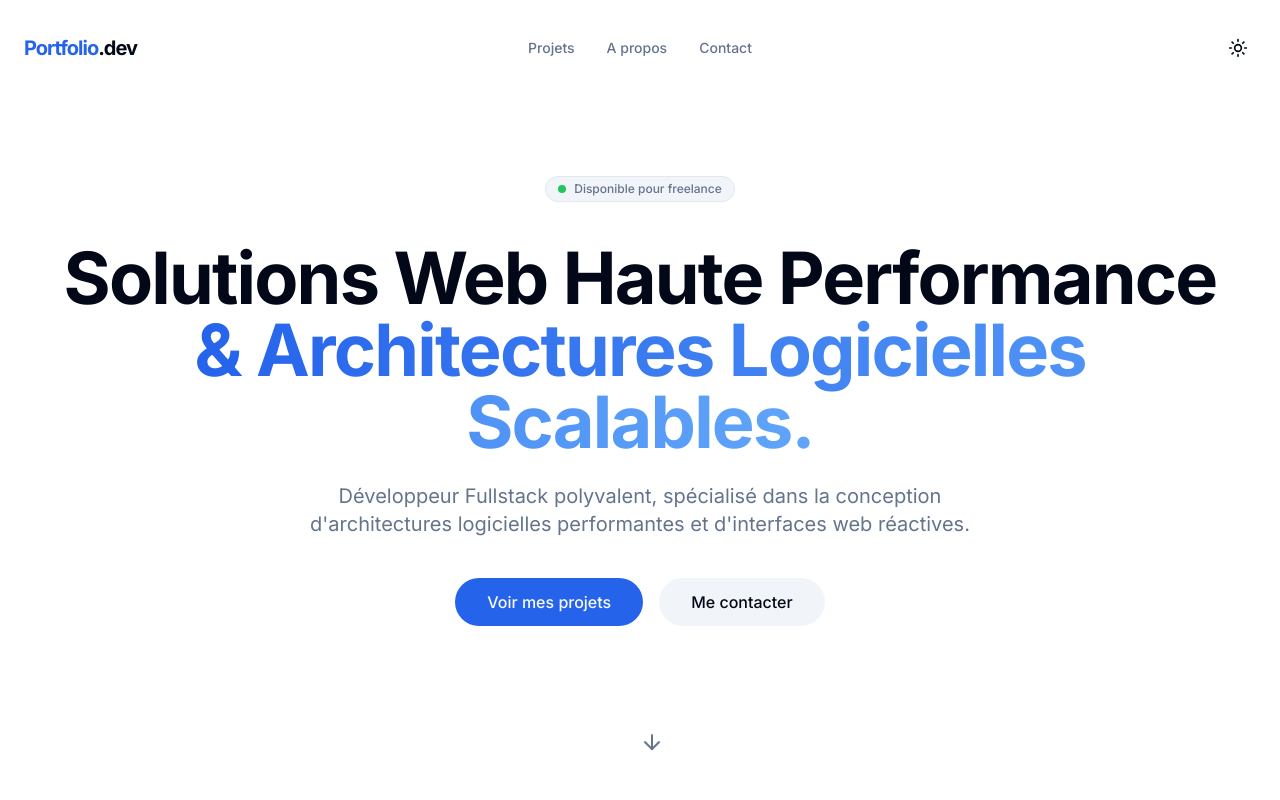
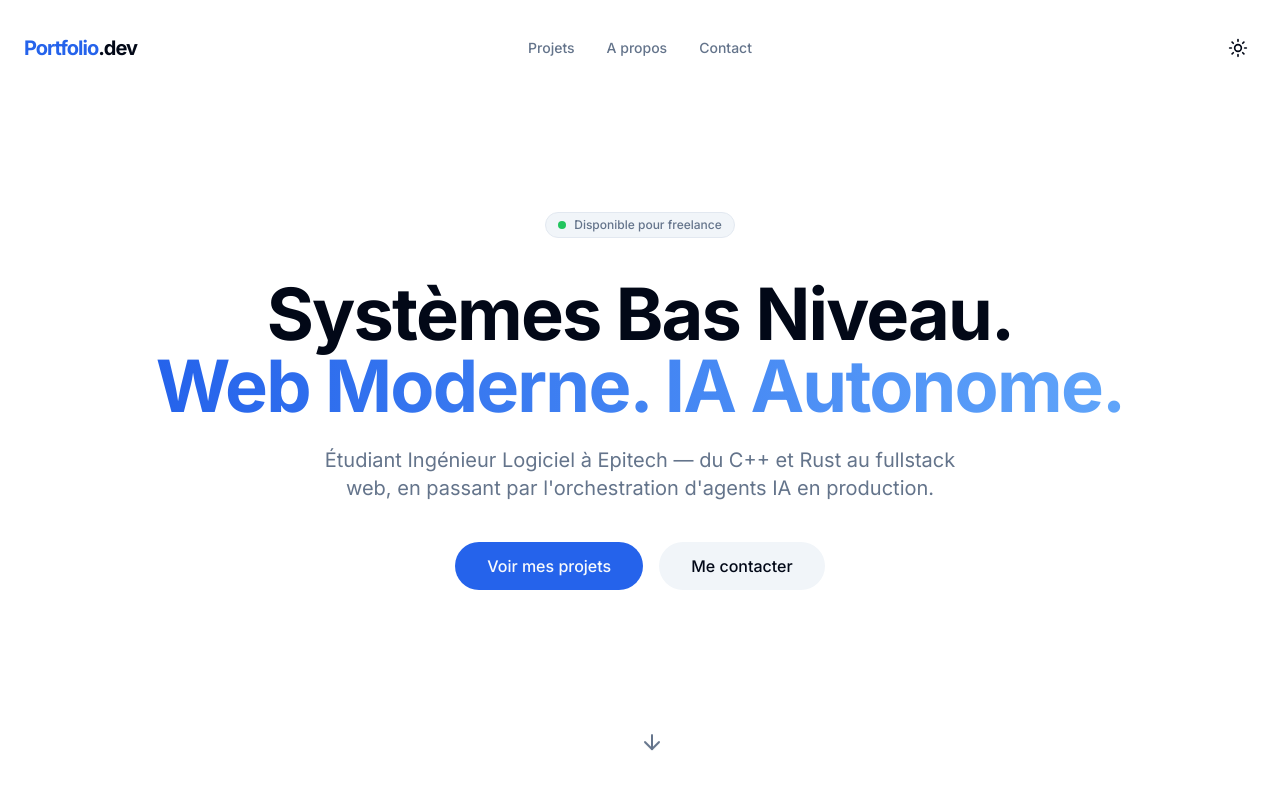
Before and after one commit to AurelienBaraquin/portfolio, a Next.js app: page / in a window 1280 px wide. Shown: the top 800 px of the page. Built offline with nearby package versions, Linux system fonts and the light colour scheme.

Commit message:
feat: modernize Hero headline — three pillars profile

```diff
--- a/components/home/Hero.tsx
+++ b/components/home/Hero.tsx
@@ -37,9 +37,9 @@ export function Hero() {
           transition={{ duration: 0.5, delay: 0.1 }}
           className="text-4xl md:text-6xl lg:text-7xl font-bold tracking-tight text-foreground"
         >
-          Solutions Web Haute Performance <br />
+          Systèmes Bas Niveau. <br />
           <span className="text-transparent bg-clip-text bg-gradient-to-r from-primary to-blue-400">
-            & Architectures Logicielles Scalables.
+            Web Moderne. IA Autonome.
           </span>
         </motion.h1>
 
@@ -50,7 +50,7 @@ export function Hero() {
           transition={{ duration: 0.5, delay: 0.2 }}
           className="text-lg md:text-xl text-muted-foreground max-w-2xl mx-auto"
         >
-          Développeur Fullstack polyvalent, spécialisé dans la conception d'architectures logicielles performantes et d'interfaces web réactives.
+          Étudiant Ingénieur Logiciel à Epitech — du C++ et Rust au fullstack web, en passant par l&apos;orchestration d&apos;agents IA en production.
         </motion.p>
 
         {/* Boutons d'action */}
```
